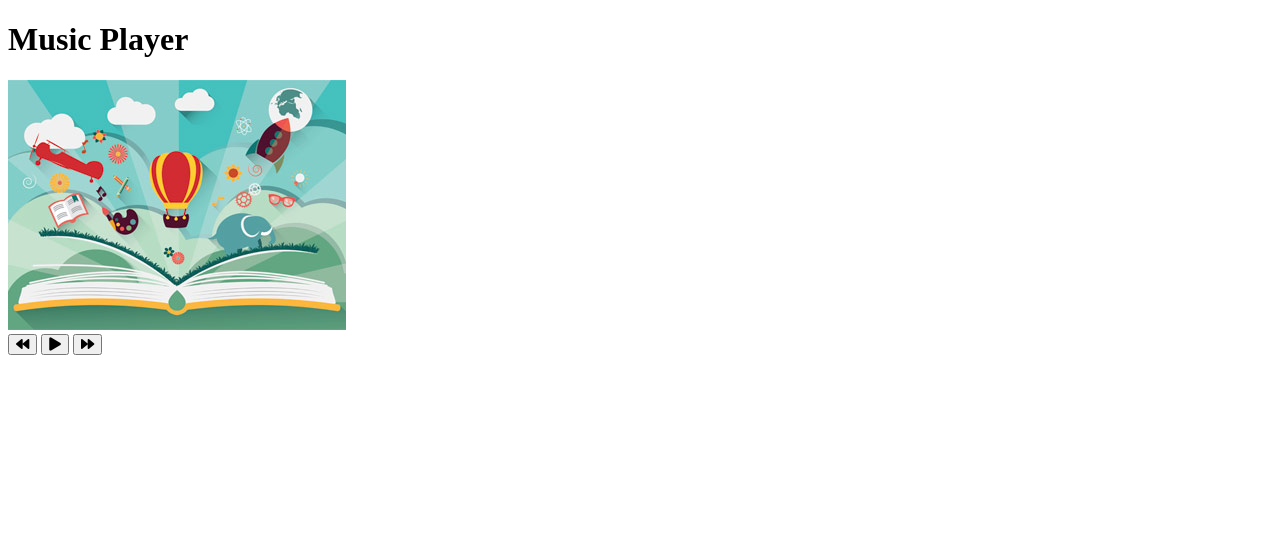
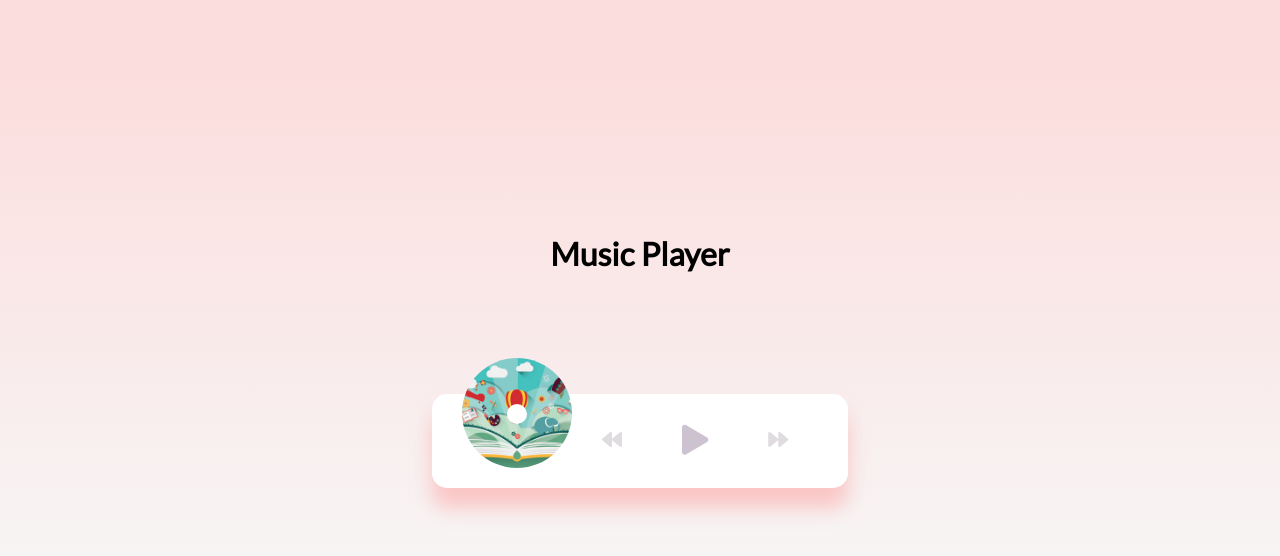
Before and after one commit to franciscocruz29/vanillaWebProjects, a plain HTML site: page 10_musicPlayer/index.html in a window 1280 px wide. Drawn offline with Linux system fonts and the light colour scheme.

Commit message:
Added CSS rules

```diff
--- a/10_musicPlayer/index.html
+++ b/10_musicPlayer/index.html
@@ -13,31 +13,32 @@
 <body>
   <h1>Music Player</h1>
 
-  <div id="music-container">
-    <div>
+  <div class="music-container" id="music-container">
+    <div class="music-info">
       <h4 id="title"></h4>
-      <div id="progress-container">
-        <div id="progress"></div>
+      <div class="progress-container" id="progress-container">
+        <div class="progress" id="progress"></div>
       </div>
     </div>
 
     <audio src="music/ukulele.mp3" id="audio"></audio>
 
-    <div>
+    <div class="img-container">
       <img src="images/ukulele.jpg" alt="music-cover" id="cover" />
     </div>
-    <div>
-      <button id="prev">
+    <div class="navigation">
+      <button id="prev" class="action-btn">
         <i class="fas fa-backward"></i>
       </button>
-      <button id="play">
+      <button id="play" class="action-btn action-btn-big">
         <i class="fas fa-play"></i>
       </button>
-      <button id="next">
+      <button id="next" class="action-btn">
         <i class="fas fa-forward"></i>
       </button>
     </div>
   </div>
+
   <script src="script.js"></script>
 </body>
 
--- a/10_musicPlayer/style.css
+++ b/10_musicPlayer/style.css
@@ -0,0 +1,139 @@
+@import url('https://fonts.googleapis.com/css?family=Lato&display=swap');
+
+* {
+  box-sizing: border-box;
+}
+
+body {
+  background-image: linear-gradient(0deg,
+      rgba(247, 247, 247, 1) 23.8%,
+      rgba(252, 221, 221, 1) 92%);
+  height: 100vh;
+  display: flex;
+  flex-direction: column;
+  align-items: center;
+  justify-content: center;
+  font-family: 'Lato', sans-serif;
+  margin: 0;
+}
+
+.music-container {
+  background-color: #fff;
+  border-radius: 15px;
+  box-shadow: 0 20px 20px 0 rgba(252, 169, 169, 0.6);
+  display: flex;
+  padding: 20px 30px;
+  position: relative;
+  margin: 100px 0;
+  z-index: 10;
+}
+
+.img-container {
+  position: relative;
+  width: 110px;
+}
+
+.img-container::after {
+  content: '';
+  background-color: #fff;
+  border-radius: 50%;
+  position: absolute;
+  bottom: 100%;
+  left: 50%;
+  width: 20px;
+  height: 20px;
+  transform: translate(-50%, 50%);
+}
+
+.img-container img {
+  border-radius: 50%;
+  object-fit: cover;
+  height: 110px;
+  width: inherit;
+  position: absolute;
+  bottom: 0;
+  left: 0;
+  animation: rotate 3s linear infinite;
+
+  animation-play-state: paused;
+}
+
+.music-container.play .img-container img {
+  animation-play-state: running;
+}
+
+@keyframes rotate {
+  from {
+    transform: rotate(0deg);
+  }
+
+  to {
+    transform: rotate(360deg);
+  }
+}
+
+.navigation {
+  display: flex;
+  align-items: center;
+  justify-content: center;
+  z-index: 1;
+}
+
+.action-btn {
+  background-color: #fff;
+  border: 0;
+  color: #dfdbdf;
+  font-size: 20px;
+  cursor: pointer;
+  padding: 10px;
+  margin: 0 20px;
+}
+
+.action-btn.action-btn-big {
+  color: #cdc2d0;
+  font-size: 30px;
+}
+
+.action-btn:focus {
+  outline: 0;
+}
+
+.music-info {
+  background-color: rgba(255, 255, 255, 0.5);
+  border-radius: 15px 15px 0 0;
+  position: absolute;
+  top: 0;
+  left: 20px;
+  width: calc(100% - 40px);
+  padding: 10px 10px 10px 150px;
+  opacity: 0;
+  transform: translateY(0%);
+  transition: transform 0.3s ease-in, opacity 0.3s ease-in;
+  z-index: 0;
+}
+
+.music-container.play .music-info {
+  opacity: 1;
+  transform: translateY(-100%);
+}
+
+.music-info h4 {
+  margin: 0;
+}
+
+.progress-container {
+  background: #fff;
+  border-radius: 5px;
+  cursor: pointer;
+  margin: 10px 0;
+  height: 4px;
+  width: 100%;
+}
+
+.progress {
+  background-color: #fe8daa;
+  border-radius: 5px;
+  height: 100%;
+  width: 0%;
+  transition: width 0.1s linear;
+}
```
